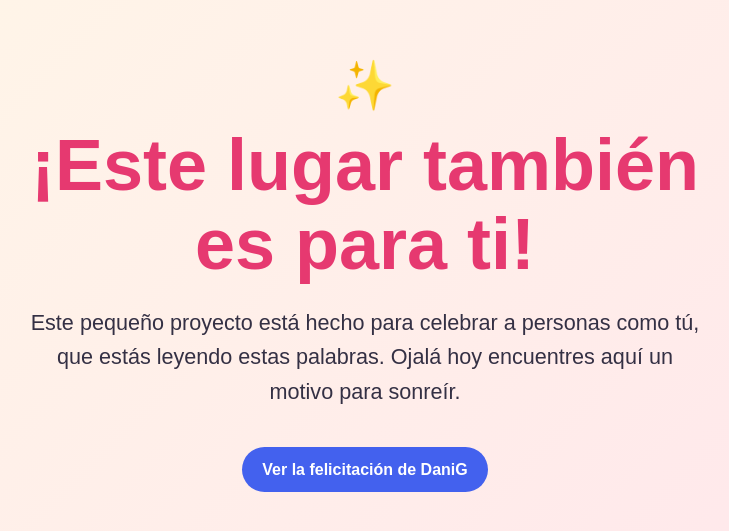
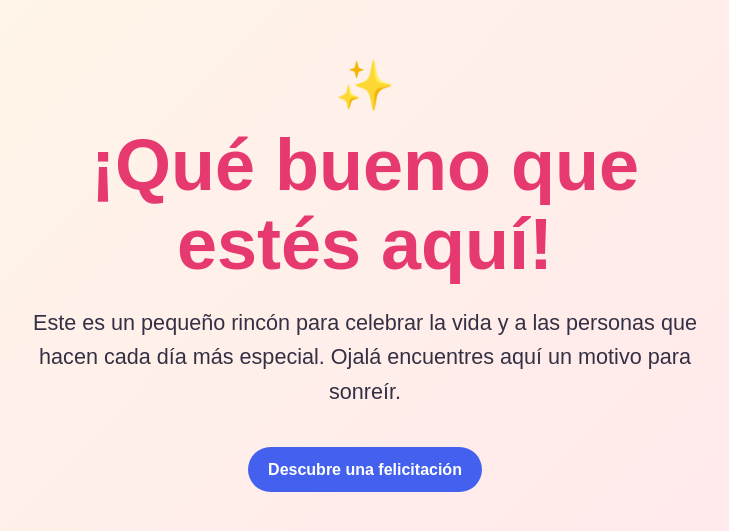
Before and after one commit to Adrianvj3/happybirthday-, a plain HTML site: page index.html in a window 1280 px wide. Shown: the part 125-656 px from the top of the page, without its empty margins (275-1004 px from the left). Drawn offline with Linux system fonts and the light colour scheme.

Commit message:
Make home page message more general
Co-authored-by: Copilot <223556219+Copilot@users.noreply.github.com>

```diff
--- a/index.html
+++ b/index.html
@@ -62,13 +62,13 @@
 <body>
   <main>
     <div class="sparkle" aria-hidden="true">✨</div>
-    <h1>¡Este lugar también es para ti!</h1>
+    <h1>¡Qué bueno que estés aquí!</h1>
     <p>
-      Este pequeño proyecto está hecho para celebrar a personas como tú,
-      que estás leyendo estas palabras. Ojalá hoy encuentres aquí un motivo
+      Este es un pequeño rincón para celebrar la vida y a las personas
+      que hacen cada día más especial. Ojalá encuentres aquí un motivo
       para sonreír.
     </p>
-    <a href="./DaniG/">Ver la felicitación de DaniG</a>
+    <a href="./DaniG/">Descubre una felicitación</a>
   </main>
 </body>
 </html>
```
